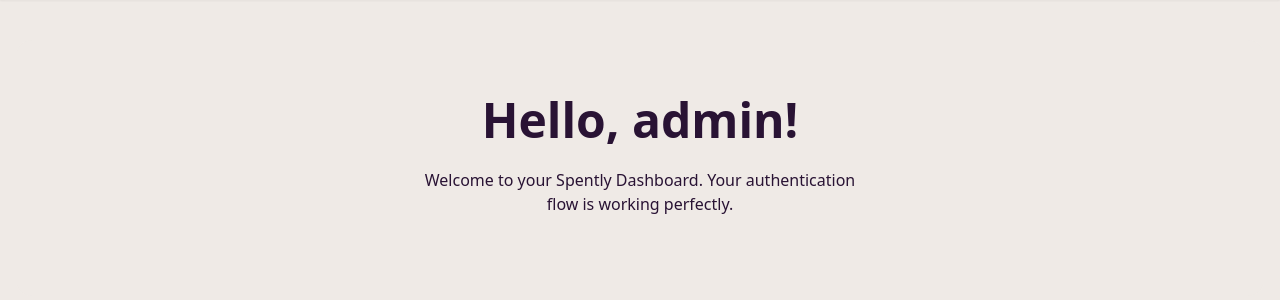
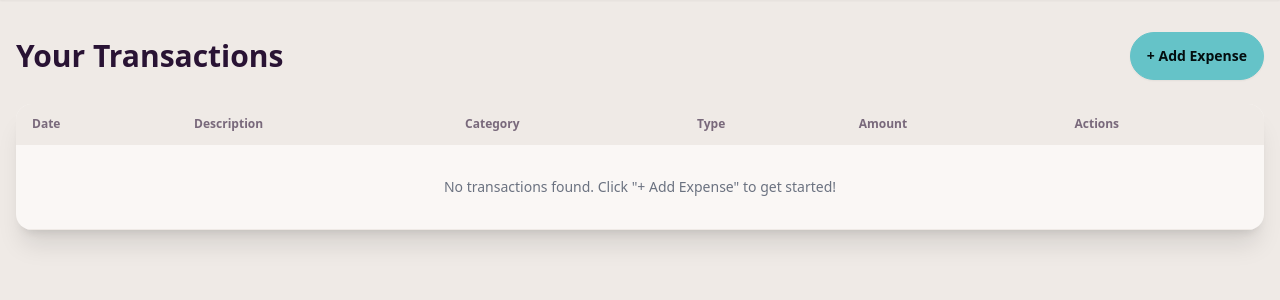
Before and after one commit to hariprasad2512/spently-app, a Django app: page /dashboard/ in a window 1280 px wide. Shown: the part 80-380 px from the top of the page. Run offline with Django 5.2, Linux system fonts and the light colour scheme; a user stored in the database is signed in; data comes from the database, SQL or seed files in the repository; both versions use the stored data as it was after the commit; some libraries are stand-ins or nearby versions.

Commit message:
Updated Dashboard to display Txns

```diff
--- a/tracker/templates/tracker/dashboard.html
+++ b/tracker/templates/tracker/dashboard.html
@@ -1,14 +1,52 @@
 {% extends 'tracker/base.html' %}
 
 {% block content %}
-<div class="mt-10">
-    <div class="hero bg-base-200 rounded-box py-10">
-      <div class="hero-content text-center">
-        <div class="max-w-md">
-          <h1 class="text-5xl font-bold">Hello, {{ user.username }}!</h1>
-          <p class="py-6">Welcome to your Spently Dashboard. Your authentication flow is working perfectly.</p>
-        </div>
-      </div>
+<div class="mt-8 mb-10">
+    <div class="flex justify-between items-center mb-6">
+        <h1 class="text-3xl font-bold">Your Transactions</h1>
+        <a href="{% url 'add_transaction' %}" class="btn btn-primary">+ Add Expense</a>
+    </div>
+
+    <div class="overflow-x-auto bg-base-100 rounded-box shadow-xl">
+        <table class="table table-zebra w-full">
+            <thead>
+                <tr class="bg-base-200">
+                    <th>Date</th>
+                    <th>Description</th>
+                    <th>Category</th>
+                    <th>Type</th>
+                    <th>Amount</th>
+                    <th>Actions</th>
+                </tr>
+            </thead>
+            <tbody>
+                {% for tx in transactions %}
+                <tr>
+                    <td>{{ tx.date }}</td>
+                    <td>{{ tx.description }}</td>
+                    <td>{{ tx.category }}</td>
+                    <td>
+                        {% if tx.transaction_type == 'Income' or tx.transaction_type == 'INCOME' %}
+                            <span class="badge badge-success text-white badge-sm">Income</span>
+                        {% else %}
+                            <span class="badge badge-error text-white badge-sm">Expense</span>
+                        {% endif %}
+                    </td>
+                    <td class="font-bold">${{ tx.amount }}</td>
+                    <td>
+                        <button class="btn btn-xs btn-ghost">Edit</button>
+                        <button class="btn btn-xs btn-error text-white">Delete</button>
+                    </td>
+                </tr>
+                {% empty %}
+                <tr>
+                    <td colspan="6" class="text-center py-8 text-gray-500">
+                        No transactions found. Click "+ Add Expense" to get started!
+                    </td>
+                </tr>
+                {% endfor %}
+            </tbody>
+        </table>
     </div>
 </div>
 {% endblock content %}
--- a/tracker/views.py
+++ b/tracker/views.py
@@ -43,7 +43,13 @@ def logout_view(request):
 # Dashboard VIew
 @login_required(login_url='login_view')
 def dashboard(request):
-    return render(request, 'tracker/dashboard.html')
+    # Fetch only the logged-in user's transactions, ordered by newest first
+    transactions = Transaction.objects.filter(user=request.user).order_by('-date')
+
+    context = {
+        'transactions': transactions
+    }
+    return render(request, 'tracker/dashboard.html', context)
 
 
 # CREATE Transaction
```
Also changed, not shown: db.sqlite3.
